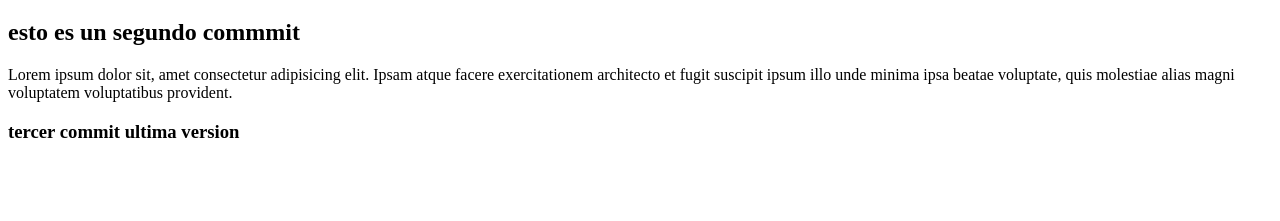
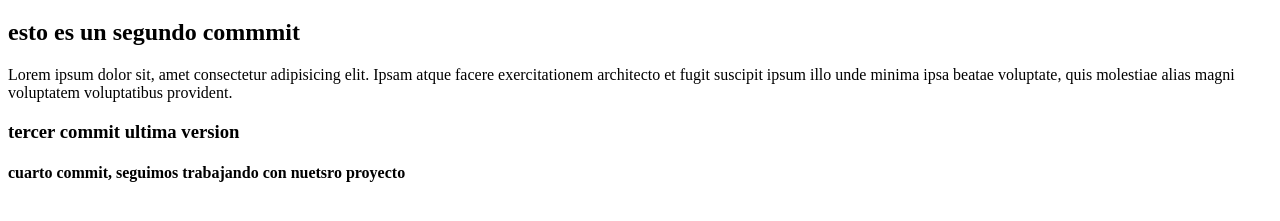
Before and after one commit to danymilk/danymilk, a plain HTML site: page index.html in a window 1280 px wide. Shown: the part 61-282 px from the top of the page. Drawn offline with Linux system fonts and the light colour scheme.

Commit message:
cuarto commit, colocamos h4

```diff
--- a/index.html
+++ b/index.html
@@ -16,6 +16,8 @@
         suscipit ipsum illo unde minima ipsa beatae voluptate, quis molestiae alias magni voluptatem voluptatibus
         provident.</p>
         <h3>tercer commit ultima version</h3>
+
+        <h4>cuarto commit, seguimos trabajando con nuetsro proyecto</h4>
 </body>
 
 </html>
```
